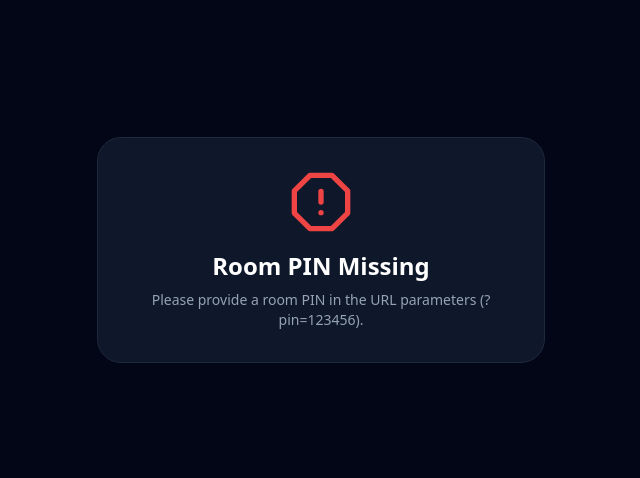
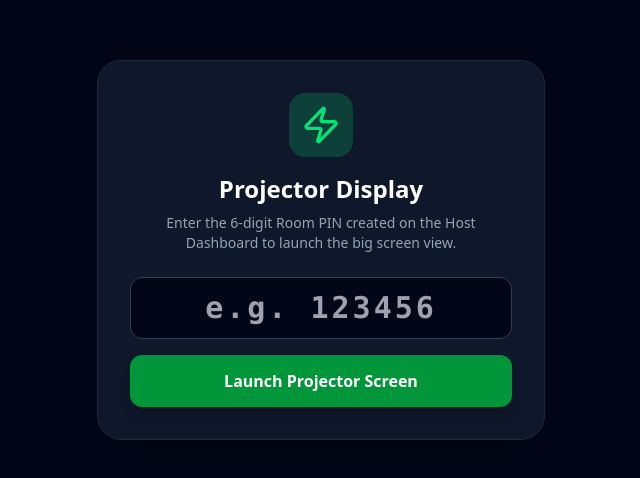
Before and after one commit to UtkarshNayan007/SE-Quiz, a Next.js app in the folder client/: page /projector in a window 1280 px wide. Shown: the part 150-628 px from the top of the page, without its empty margins (319-959 px from the left). Built offline with nearby package versions, Linux system fonts and the light colour scheme.

Commit message:
Optimize broadcast throttling for 500+ participants and add interactive Projector PIN launcher

```diff
--- a/client/src/app/projector/page.tsx
+++ b/client/src/app/projector/page.tsx
@@ -159,13 +159,37 @@ function ProjectorComponent() {
     };
   }, [roomPin]);
 
+  const [inputPin, setInputPin] = useState('');
+
   if (!roomPin) {
     return (
       <div className="min-h-screen bg-slate-950 text-white flex items-center justify-center font-sans p-6">
-        <div className="bg-slate-900 border border-slate-800 p-8 rounded-3xl max-w-md w-full text-center">
-          <AlertOctagon className="w-16 h-16 text-red-500 mx-auto mb-4" />
-          <h2 className="text-2xl font-bold mb-2">Room PIN Missing</h2>
-          <p className="text-slate-400 text-sm">Please provide a room PIN in the URL parameters (?pin=123456).</p>
+        <div className="bg-slate-900 border border-slate-800 p-8 rounded-3xl max-w-md w-full text-center shadow-2xl">
+          <div className="p-3 bg-[#00E676]/20 rounded-2xl w-16 h-16 mx-auto mb-4 flex items-center justify-center">
+            <Zap className="w-10 h-10 text-[#00E676]" />
+          </div>
+          <h2 className="text-2xl font-bold mb-2 text-white">Projector Display</h2>
+          <p className="text-slate-400 text-sm mb-6">Enter the 6-digit Room PIN created on the Host Dashboard to launch the big screen view.</p>
+
+          <form onSubmit={(e) => {
+            e.preventDefault();
+            if (inputPin) window.location.href = `/projector?pin=${inputPin.trim()}`;
+          }} className="space-y-4">
+            <input
+              type="text"
+              value={inputPin}
+              onChange={(e) => setInputPin(e.target.value.toUpperCase())}
+              placeholder="e.g. 123456"
+              maxLength={6}
+              className="w-full px-4 py-3 rounded-xl bg-slate-950 border border-slate-700 text-[#00E676] font-mono text-center text-3xl font-black tracking-widest outline-none focus:border-[#00E676]"
+            />
+            <button
+              type="submit"
+              className="w-full bg-[#009639] hover:bg-[#00E676] text-white font-bold py-3.5 rounded-xl transition-all shadow-lg"
+            >
+              Launch Projector Screen
+            </button>
+          </form>
         </div>
       </div>
     );
```
Also changed, not shown: 1 other file (tests, documents, lock files or other folders).
